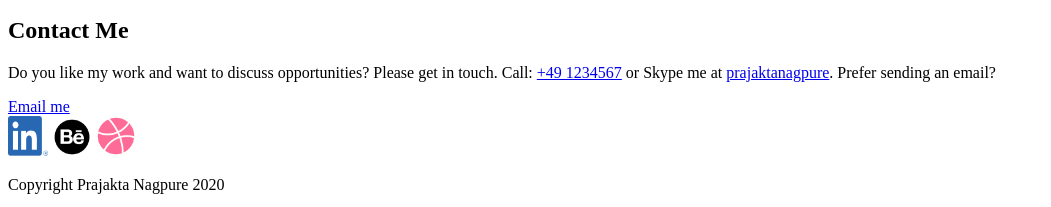
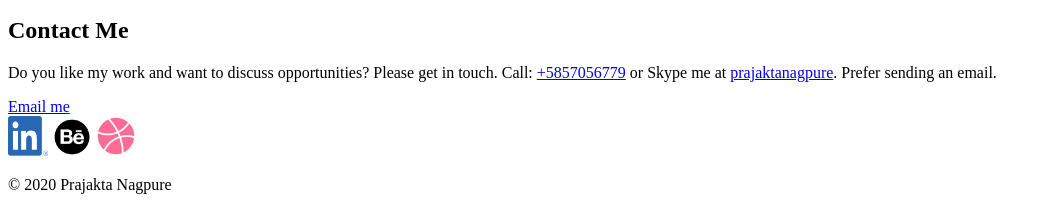
Before and after one commit to prajaktanagpure-ui/portfolio-website, a plain HTML site: page PortfolioSite_Prajakta/about.html in a window 1280 px wide. Shown: the part 1432-1639 px from the top of the page, without its empty margins (0-1051 px from the left). Drawn offline with Linux system fonts and the light colour scheme.

Commit message:
Update about.html

```diff
--- a/PortfolioSite_Prajakta/about.html
+++ b/PortfolioSite_Prajakta/about.html
@@ -64,12 +64,12 @@
         <div>
         <h2>Contact Me</h2>
        <p>
-  Do you like my work and want to discuss opportunities? Please get in touch. Call: <a href="tel:+491234567">+49 1234567</a> or Skype me at <a href="skype:hello.prajaktanagpure">prajaktanagpure</a>. Prefer sending an email?
+  Do you like my work and want to discuss opportunities? Please get in touch. Call: <a href="tel:+5857056779">+5857056779</a> or Skype me at <a href="skype:hello.prajaktanagpure">prajaktanagpure</a>. Prefer sending an email.
 </p>
 <div>
   <a href="#">Email me</a>
 </div>
-     <div>
+       <div>
             <a href="www.linkedin.com/in/prajaktanagpure" target="_blank">
                 <img src="img/Linkedin.png" alt="linkedin" height="40" width="40"></a>
            <a href="https://www.behance.net/prajaktanagpure" target="_blank">
@@ -79,7 +79,7 @@
 
         </div>
         <div>
-        <p>Copyright Prajakta Nagpure 2020</p>
+        <p> © 2020 Prajakta Nagpure	</p>
         </div>
         </div>
     </footer>
```
